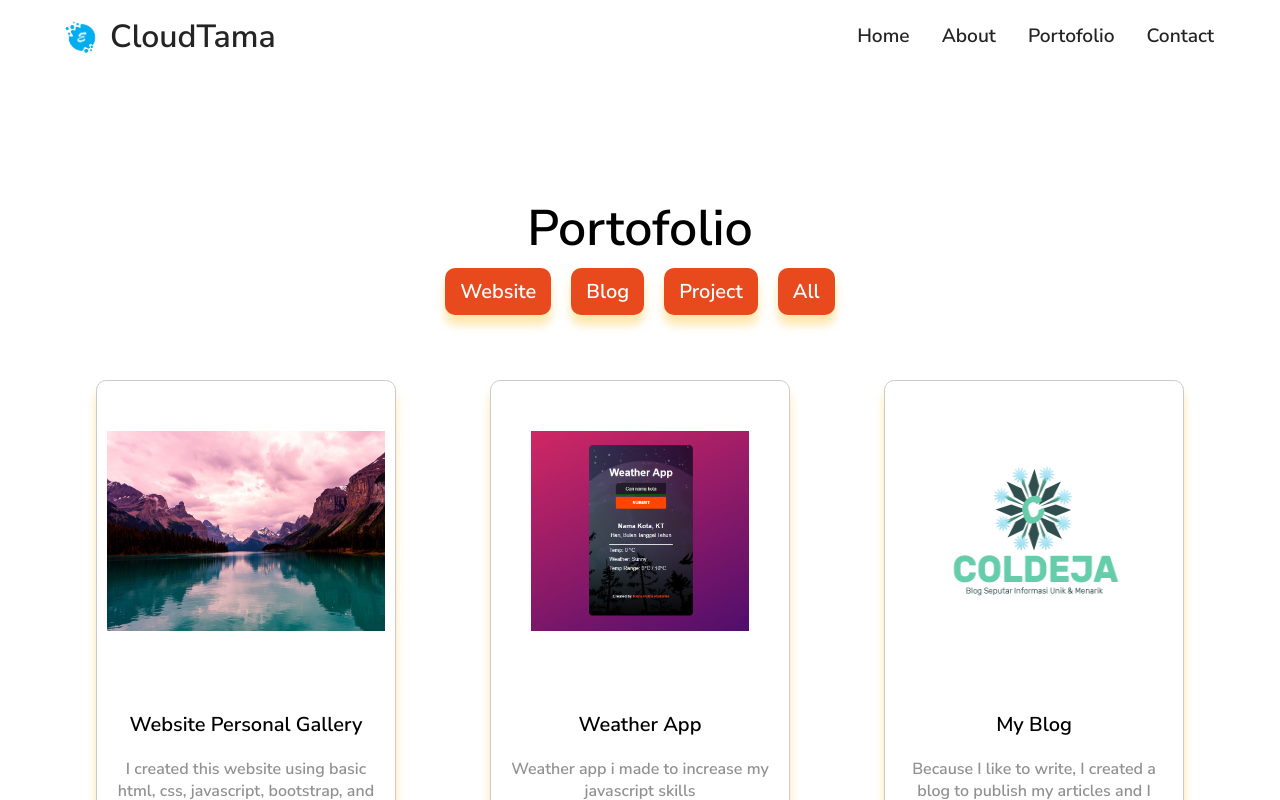
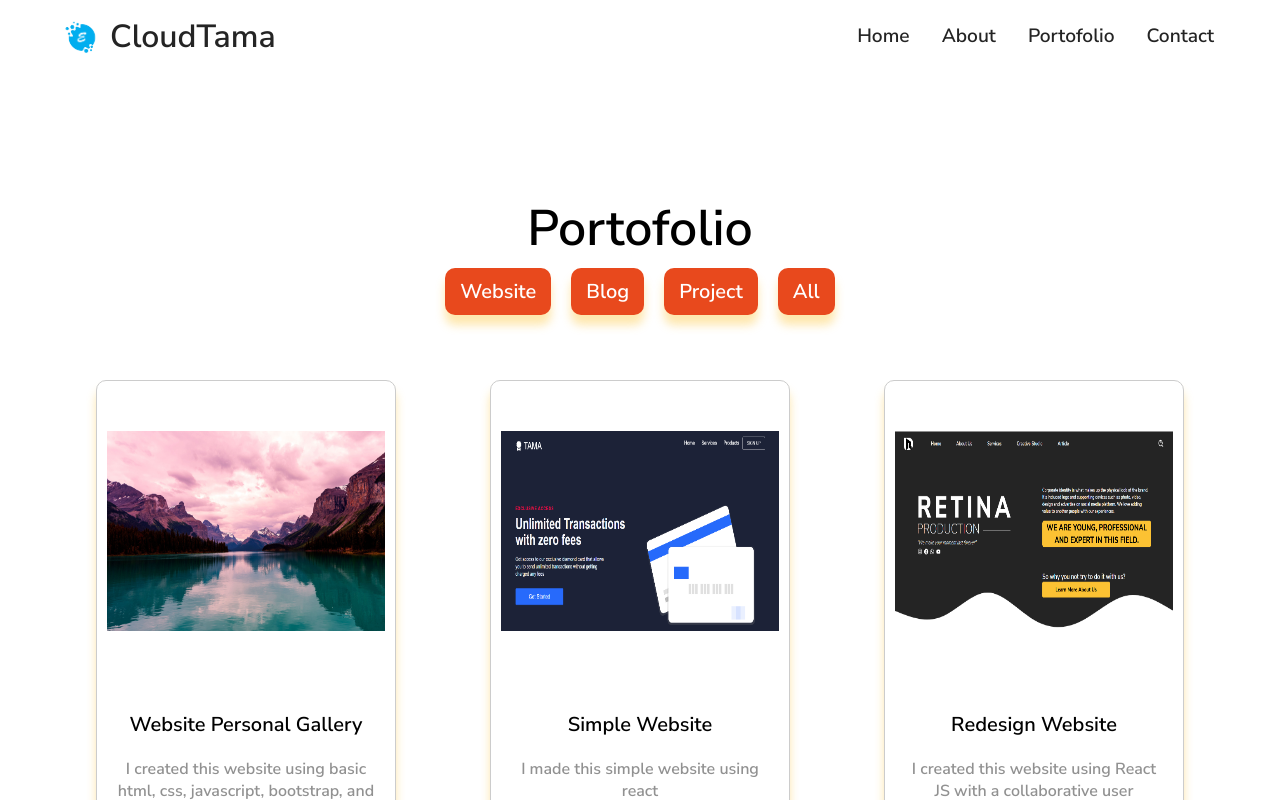
Before and after one commit to ezaatama/new-porto-reactJs, a React (Create React App) app: page /portofolio in a window 1280 px wide. Shown: the top 800 px of the page. Built offline with nearby package versions, Linux system fonts and the light colour scheme.

Commit message:
adding portofolio

```diff
--- a/src/components/TabMenu/Menu.js
+++ b/src/components/TabMenu/Menu.js
@@ -11,22 +11,22 @@ const Menu = [
     },
     {
         id:2,
-        image: "images/weather.png",
-        name: "Weather App",
-        category: "Project",
-        description: "Weather app i made to increase my javascript skills",
-        to: "https://ezaatama.github.io/weather.github.io/",
-        alt: "weather app",
+        image: "images/simple-react.png",
+        name: "Simple Website",
+        category: "Website",
+        description: "I made this simple website using react",
+        to: "https://simple-react-neon.vercel.app/",
+        alt: "simple website",
         see: "See More"
     },
     {
         id:3,
-        image: "images/newlogo.png",
-        name: "My Blog",
-        category: "Blog",
-        description: "Because I like to write, I created a blog to publish my articles and I started learning SEO from here",
-        to: "https://www.coldeja.com",
-        alt: "blog",
+        image: "images/retina-production.png",
+        name: "Redesign Website",
+        category: "Website",
+        description: "I created this website using React JS with a collaborative user interface design with friends",
+        to: "https://redesign-retina.vercel.app/",
+        alt: "redesign website",
         see: "See More"
     },
     {
@@ -41,22 +41,22 @@ const Menu = [
     },
     {
         id:5,
-        image: "images/illustration.svg",
-        name: "Soon",
-        category: "Website",
-        description: "Soon",
-        to: "/",
-        alt: "",
+        image: "images/newlogo.png",
+        name: "Blog",
+        category: "Blog",
+        description: "Because I like to write, I created a blog to publish my articles and I started learning SEO from here",
+        to: "https://www.coldeja.com",
+        alt: "blog",
         see: "See More"
     },
     {
         id:6,
-        image: "images/illustration.svg",
-        name: "Soon",
-        category: "Website",
-        description: "Soon",
-        to: "/",
-        alt: "",
+        image: "images/weather.png",
+        name: "Weather App",
+        category: "Project",
+        description: "Weather app i made to increase my javascript skills",
+        to: "https://ezaatama.github.io/weather.github.io/",
+        alt: "weather app",
         see: "See More"
     },
     {
```
Also changed, not shown: public/images/retina-production.png (added), public/images/simple-react.png (added).
